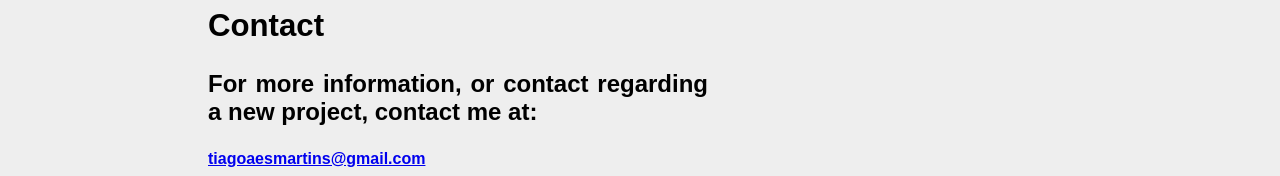
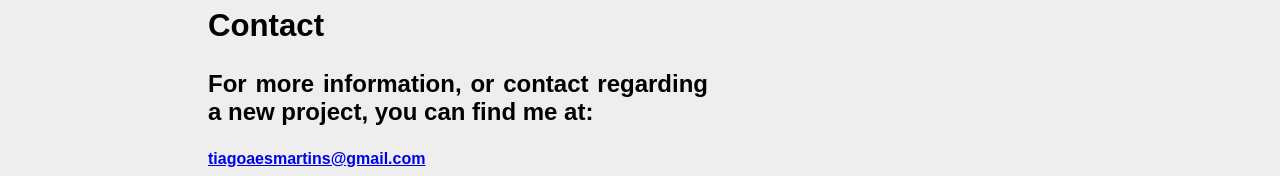
Before and after one commit to tiagoaesmartins/portfolio, a website: page contact.html in a window 1280 px wide. Shown: the part 216-392 px from the top of the page. Drawn offline with Linux system fonts and the light colour scheme.

Commit message:
Updated the contact text

```diff
--- a/contact.html
+++ b/contact.html
@@ -28,7 +28,7 @@
             <main id="main-contact">
                 <section id="contact">
                     <h2>Contact</h2>
-                    <h3>For more information, or contact regarding a new project, contact me at:</h3>
+                    <h3>For more information, or contact regarding a new project, you can find me at:</h3>
                     <h4><a href="mailto:tiagoaesmartins@gmail.com">tiagoaesmartins@gmail.com</a></h4>
                 </section>
             </main>
```
